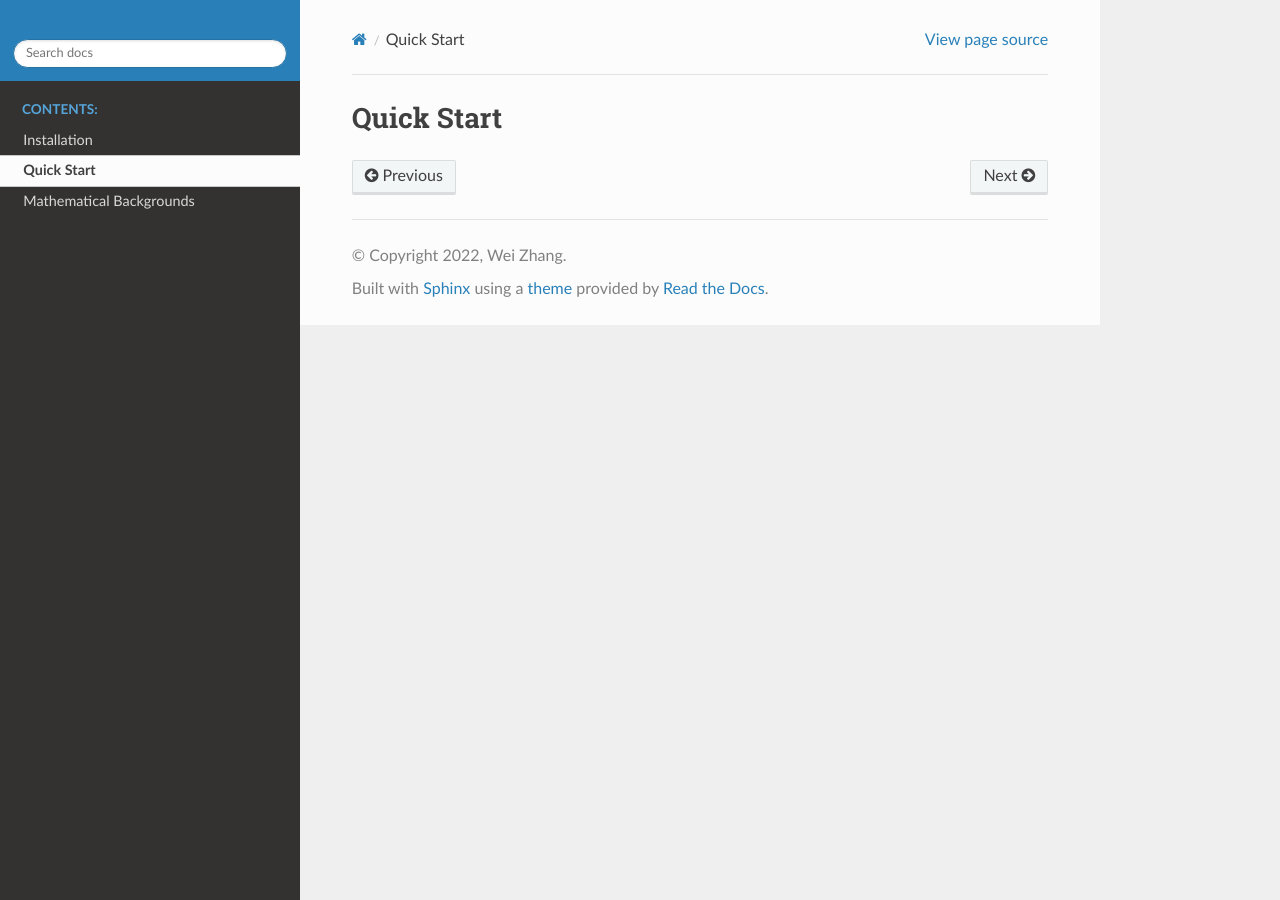
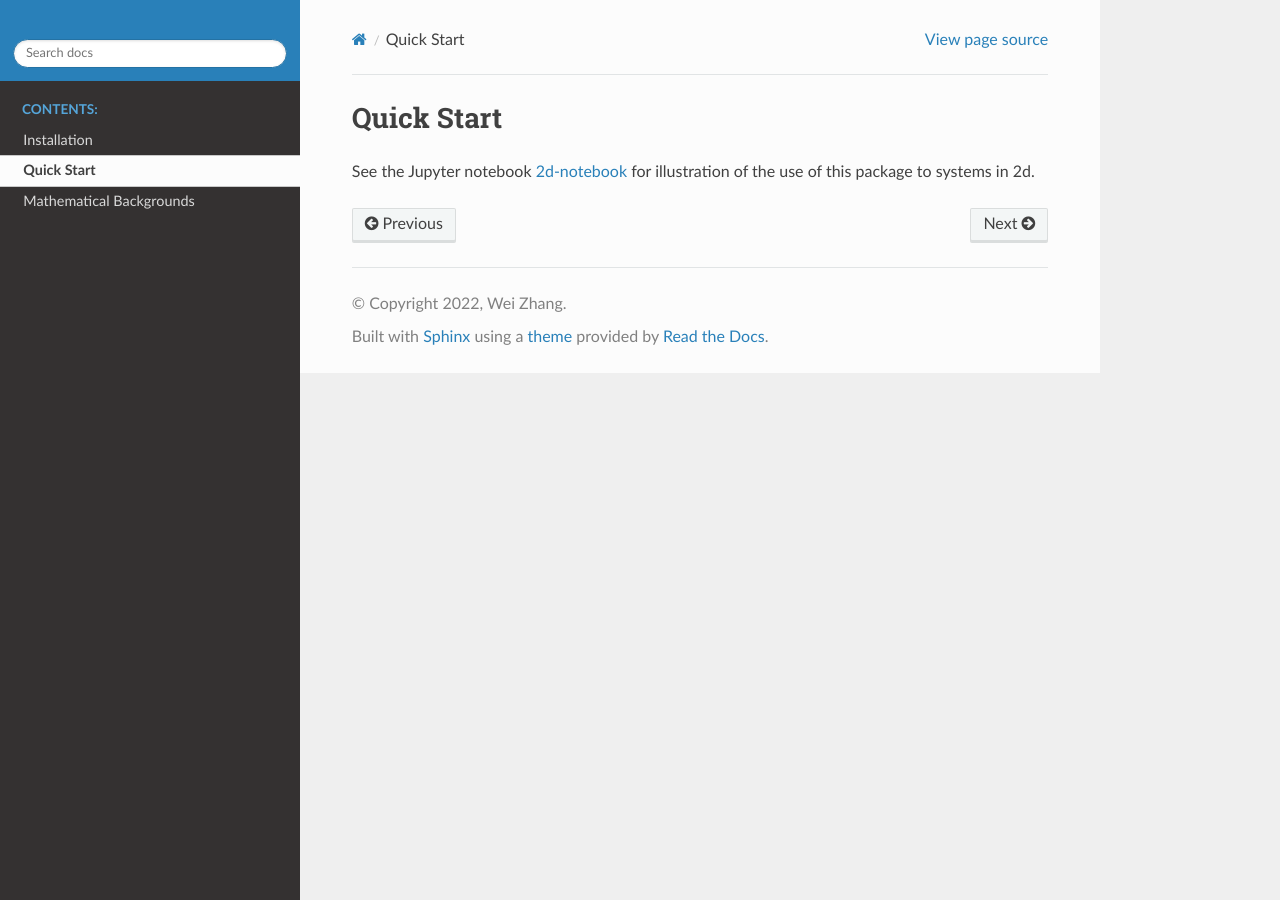
Before and after one commit to zwpku/colvars-finder, a Sphinx documentation site: the page built from docs/quickstart.rst, in a window 1280 px wide. Built offline with Sphinx 7.4.7 and the Read the Docs theme 2.0.0, drawn with Linux system fonts in a browser that asks for light colours.

Commit message:
Updated 2d notebook

```diff
--- a/docs/quickstart.rst
+++ b/docs/quickstart.rst
@@ -1,2 +1,7 @@
 Quick Start
-===========
+-----------
+
+See the Jupyter notebook `2d-notebook`_ for illustration of the use of this package to systems in 2d.
+
+.. _`2d-notebook`:
+  https://github.com/zwpku/colvars-finder/examples/2d/2d.ipynb
```
Also changed, not shown: examples/dipeptide/README.md (added), 3 other files.
